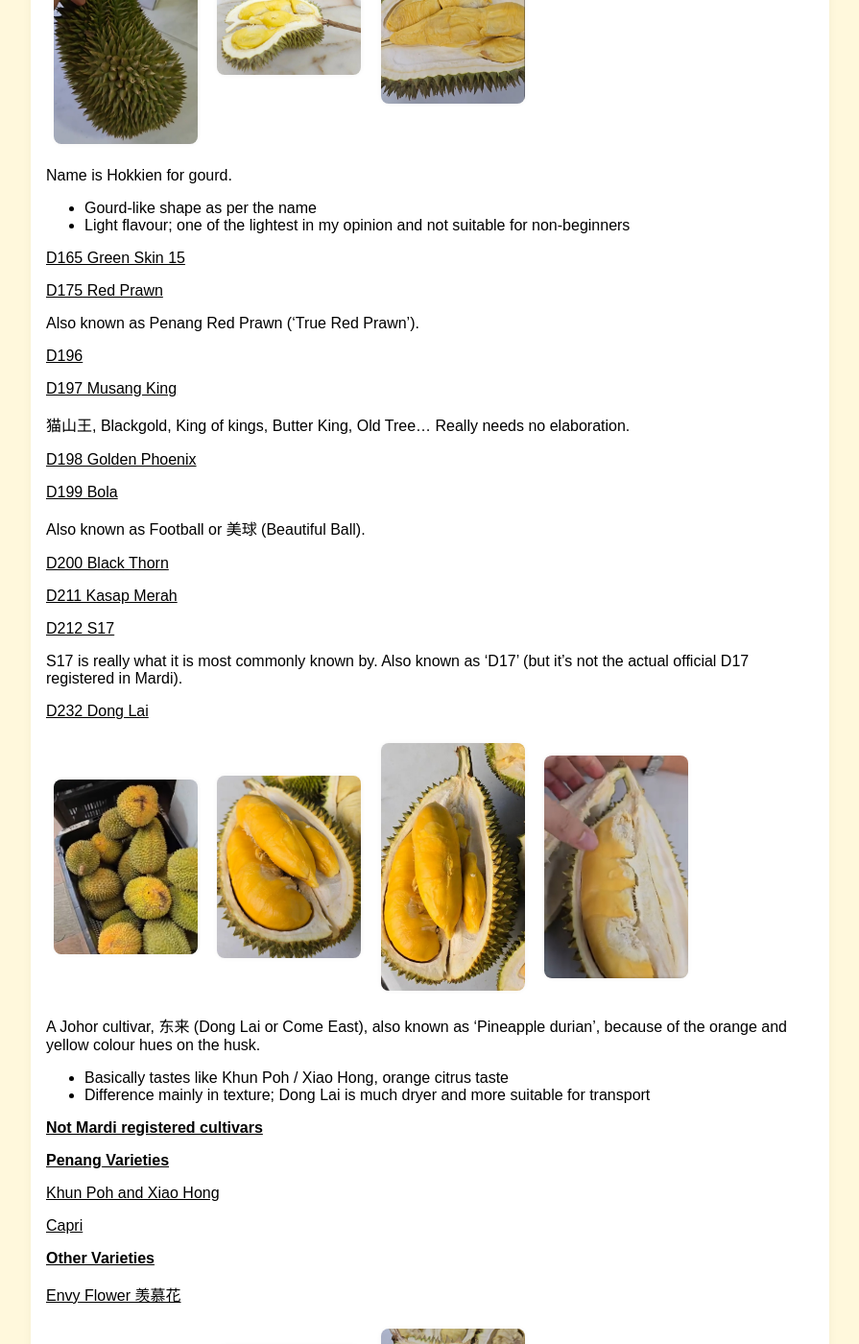
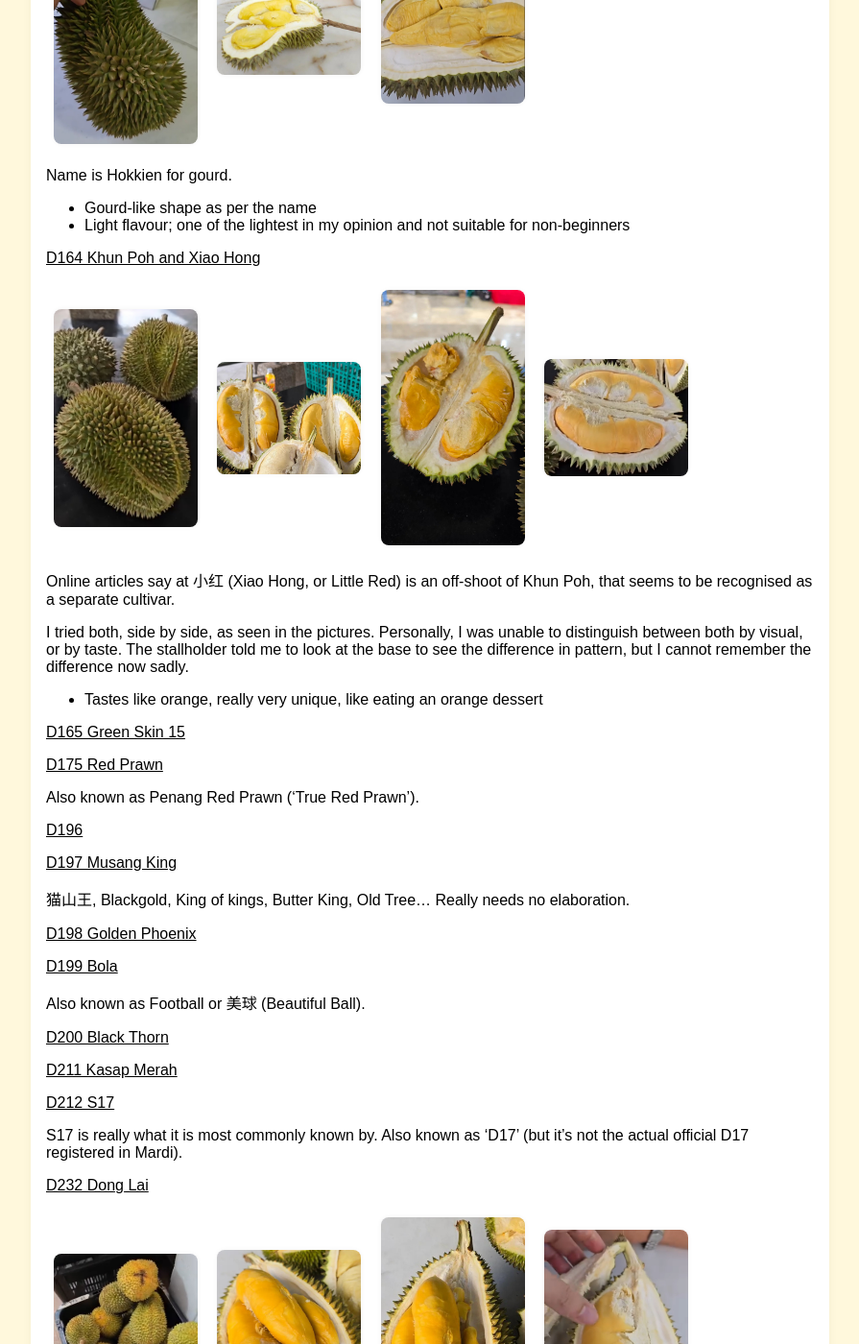
Before and after one commit to yensan57/flabbybeagle, a Jekyll site: the page built from _posts/2025-12-13-ongoing-malaysian-cultivars-all.md, in a window 1280 px wide and 1400 px high, scrolled down 2736 px. Shown: the whole window at 96% size, without its empty margins (192-1087 px from the left). Built offline with Jekyll 4.4.1, drawn with Linux system fonts in a browser that asks for light colours; some of the changed text lies outside the part shown; grey boxes are pictures that could not be loaded.

Commit message:
Update 2025-12-13-ongoing-malaysian-cultivars-all.md

```diff
--- a/_posts/2025-12-13-ongoing-malaysian-cultivars-all.md
+++ b/_posts/2025-12-13-ongoing-malaysian-cultivars-all.md
@@ -93,6 +93,18 @@ Name is Hokkien for gourd.
 - Gourd-like shape as per the name
 - Light flavour; one of the lightest in my opinion and not suitable for non-beginners
 
+<u>D164 Khun Poh and Xiao Hong</u>
+
+<img src="/assets/images/ongoingmycultivars/kp1.jpg" class="small-img" alt="khun poh durian">
+<img src="/assets/images/ongoingmycultivars/kp2.jpg" class="small-img" alt="khun poh durian">
+<img src="/assets/images/ongoingmycultivars/kp3.jpg" class="small-img" alt="khun poh durian">
+<img src="/assets/images/ongoingmycultivars/kp4.jpg" class="small-img" alt="khun poh durian">
+
+Online articles say at 小红 (Xiao Hong, or Little Red) is an off-shoot of Khun Poh, that seems to be recognised as a separate cultivar.
+
+I tried both, side by side, as seen in the pictures. Personally, I was unable to distinguish between both by visual, or by taste. The stallholder told me to look at the base to see the difference in pattern, but I cannot remember the difference now sadly.
+- Tastes like orange, really very unique, like eating an orange dessert
+
 <u>D165 Green Skin 15</u>
 
 
@@ -145,9 +157,17 @@ A Johor cultivar, 东来 (Dong Lai or Come East), also known as 'Pineapple duria
 
 <u><strong>Penang Varieties</strong></u>
 
-<u>Khun Poh and Xiao Hong</u>
+<u>Capri</u>
 
-<u>Capri</u>
+<img src="/assets/images/ongoingmycultivars/capri1.jpg" class="small-img" alt="capri durian">
+<img src="/assets/images/ongoingmycultivars/capri2.jpg" class="small-img" alt="capri durian">
+<img src="/assets/images/ongoingmycultivars/capri3.jpg" class="small-img" alt="capri durian">
+<img src="/assets/images/ongoingmycultivars/capri4.jpg" class="small-img" alt="capri durian">
+
+Well known among durian enthusiasts for its strong bitterness.
+- Unique rugged look
+- Above medium bitterness
+- In my opinion, tastes very garlicky, with an aftertaste just like a strong garlic; actually not my personal preference
 
 <u><strong>Other Varieties</strong></u>
 
```
